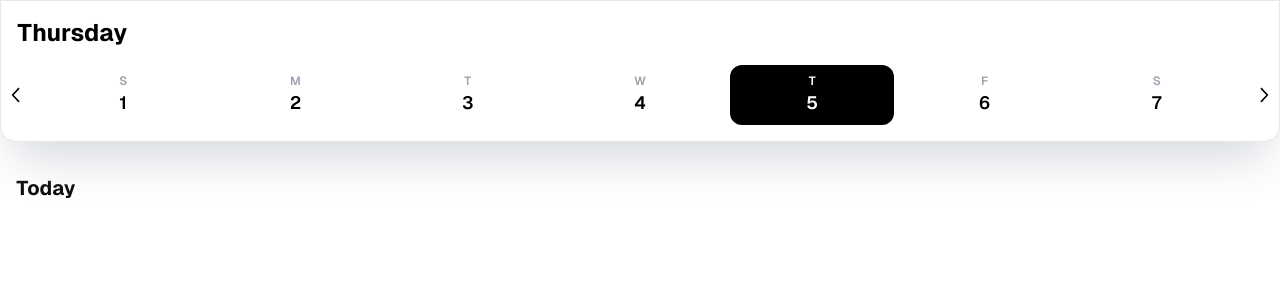
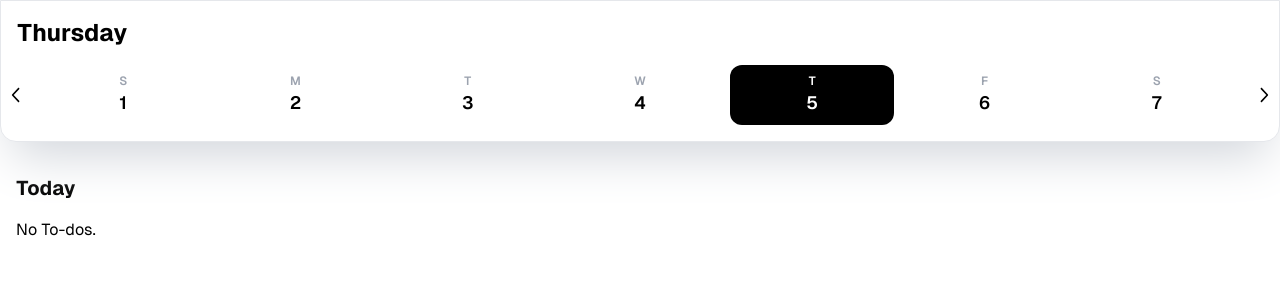
Before and after one commit to abhiroopc84/todo-app-imagined, a Next.js app: page / in a window 1280 px wide. Shown: the top 292 px of the page. Built offline with nearby package versions, Linux system fonts and the light colour scheme.

Commit message:
Add no todos indicator

```diff
--- a/src/app/page.tsx
+++ b/src/app/page.tsx
@@ -53,9 +53,13 @@ export default function Home() {
       >
         <div className="flex flex-col gap-4">
           <h1 className="text-xl font-bold pt-2">{getDateLabel()}</h1>
-          {filteredTodos.map((todo) => (
-            <TodoItem key={todo.id} todo={todo} onEditClick={openEditModal} />
-          ))}
+          {filteredTodos.length === 0 ? (
+            <p>No To-dos.</p>
+          ) : (
+            filteredTodos.map((todo) => (
+              <TodoItem key={todo.id} todo={todo} onEditClick={openEditModal} />
+            ))
+          )}
         </div>
       </section>
       <AddTodoModal />
```
